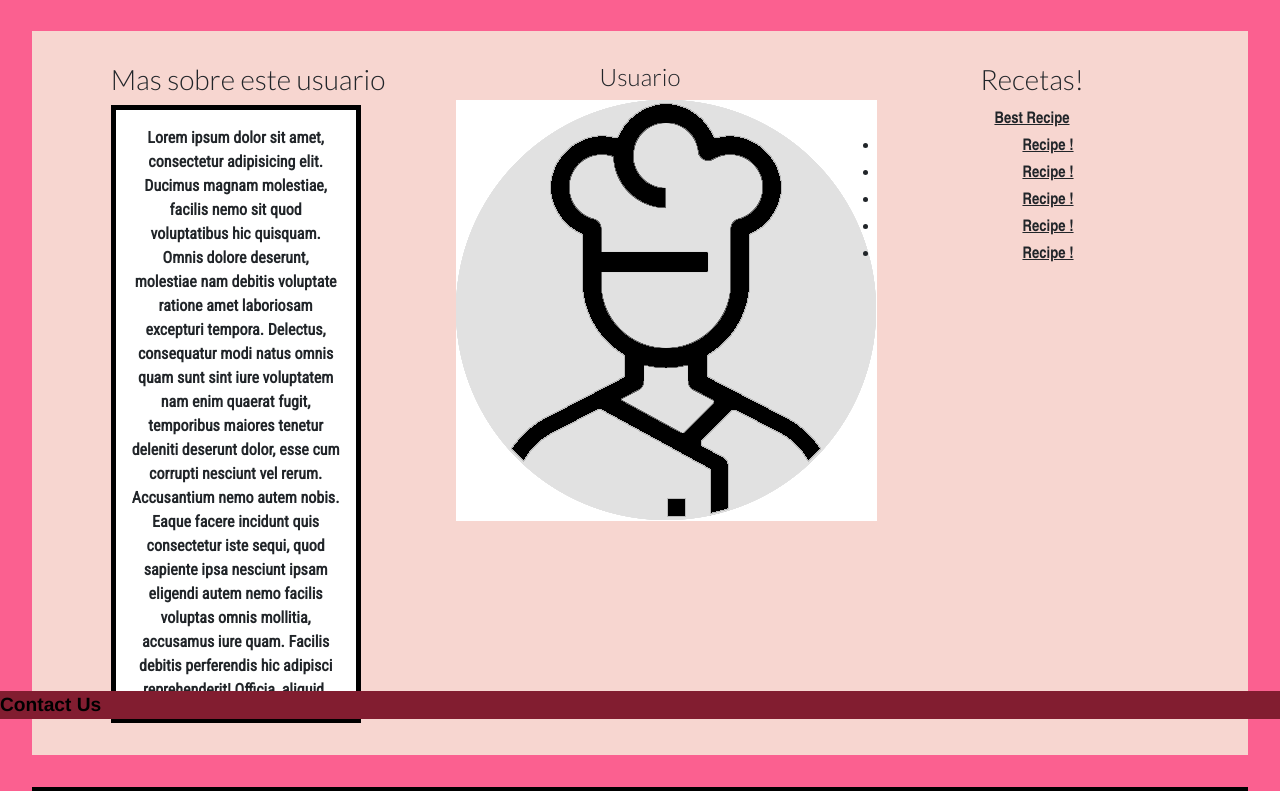
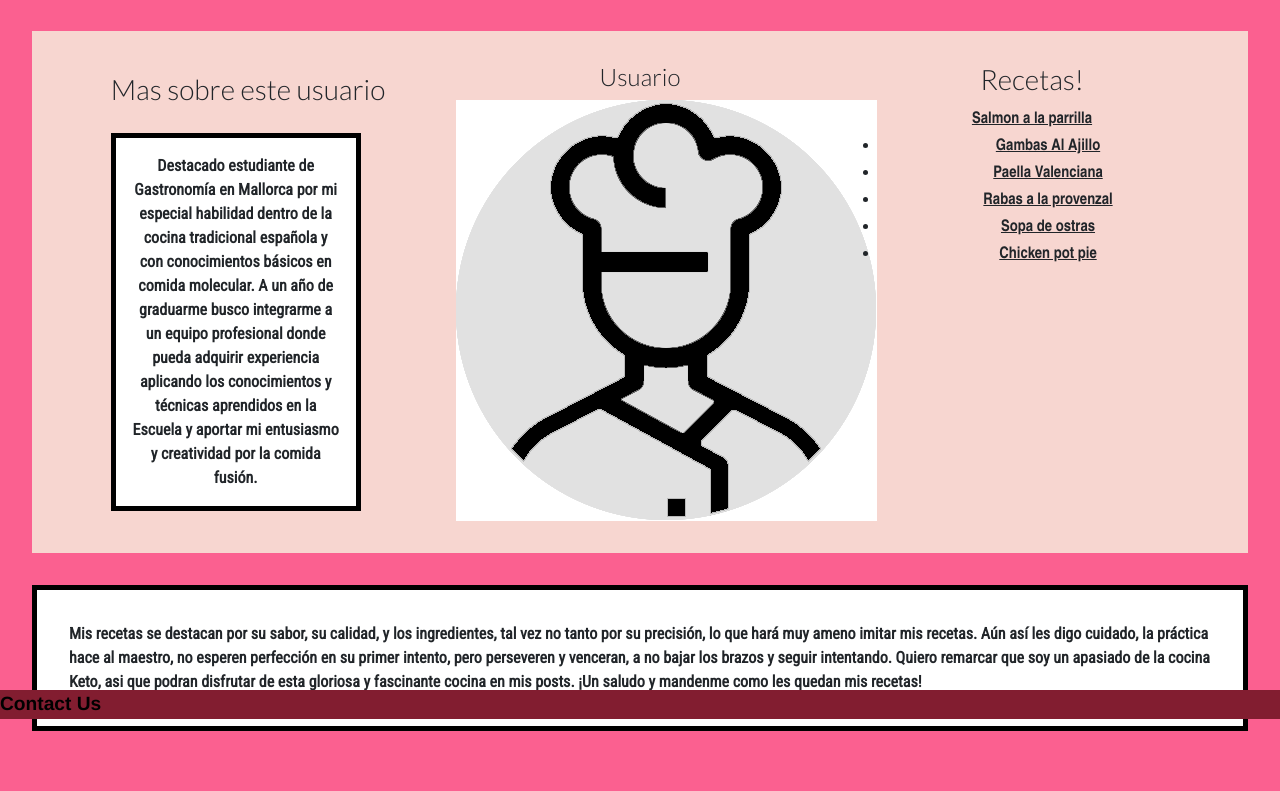
Before and after one commit to Adriano-FER/html-css-design, a website: page User.html in a window 1280 px wide. Shown: the part 81-872 px from the top of the page. Drawn offline with nearby package versions, Linux system fonts and the light colour scheme; a web font is replaced by a local one.

Commit message:
goodbye lorem

```diff
--- a/User.html
+++ b/User.html
@@ -37,9 +37,9 @@
             <div class="col-lg-4 col-md-6 col-sm-12 text-center flexcolwrap">
                 <h3>Mas sobre este usuario</h3>
                 <div class="userdsc">
-                    Lorem ipsum dolor sit amet, consectetur adipisicing elit. Ducimus magnam molestiae, facilis nemo sit quod voluptatibus hic quisquam. Omnis dolore deserunt, molestiae nam debitis voluptate ratione amet laboriosam excepturi tempora.
-                    Delectus, consequatur modi natus omnis quam sunt sint iure voluptatem nam enim quaerat fugit, temporibus maiores tenetur deleniti deserunt dolor, esse cum corrupti nesciunt vel rerum. Accusantium nemo autem nobis.
-                    Eaque facere incidunt quis consectetur iste sequi, quod sapiente ipsa nesciunt ipsam eligendi autem nemo facilis voluptas omnis mollitia, accusamus iure quam. Facilis debitis perferendis hic adipisci reprehenderit! Officia, aliquid.
+                    Destacado estudiante de Gastronomía en Mallorca por mi especial habilidad dentro de la cocina tradicional española y con conocimientos básicos en comida molecular.
+                     A un año de graduarme busco integrarme a un equipo profesional donde pueda adquirir experiencia aplicando los conocimientos y técnicas aprendidos en la Escuela y aportar mi entusiasmo y creatividad por la comida fusión.
+
                 </div>
             </div>
             <div class="col-lg-4 col-md-6 col-sm-12 text-center">
@@ -49,23 +49,22 @@
 
             <div class="col-lg-4 col-md-6 col-sm-12 text-center">
                 <h3>Recetas!</h3>
-                <a class="recipe text-dark" href="Recipes.html">Best Recipe</a>
+                <a class="recipe text-dark" href="Recipes.html">Salmon a la parrilla</a>
                 <ul>
-                    <li><a class="recipe text-dark" href="Recipes.html">Recipe !</a></li>
-                    <li><a class="recipe text-dark" href="Recipes.html">Recipe !</a></li>
-                    <li><a class="recipe text-dark" href="Recipes.html">Recipe !</a></li>
-                    <li><a class="recipe text-dark" href="Recipes.html">Recipe !</a></li>
-                    <li><a class="recipe text-dark" href="Recipes.html">Recipe !</a></li>
+                    <li><a class="recipe text-dark" href="Recipes.html">Gambas Al Ajillo</a></li>
+                    <li><a class="recipe text-dark" href="Recipes.html">Paella Valenciana</a></li>
+                    <li><a class="recipe text-dark" href="Recipes.html">Rabas a la provenzal</a></li>
+                    <li><a class="recipe text-dark" href="Recipes.html">Sopa de ostras</a></li>
+                    <li><a class="recipe text-dark" href="Recipes.html">Chicken pot pie</a></li>
                 </ul>
             </div>
         </div>
         </section>
         <section class="recipedsc">
-            Lorem ipsum dolor sit amet, consectetur adipisicing elit. Ducimus magnam molestiae, facilis nemo sit quod voluptatibus hic quisquam. Omnis dolore deserunt, molestiae nam debitis voluptate ratione amet laboriosam excepturi tempora.
-            Delectus, consequatur modi natus omnis quam sunt sint iure voluptatem nam enim quaerat fugit, temporibus maiores tenetur deleniti deserunt dolor, esse cum corrupti nesciunt vel rerum. Accusantium nemo autem nobis.
-            Eaque facere incidunt quis consectetur iste sequi, quod sapiente ipsa nesciunt ipsam eligendi autem nemo facilis voluptas omnis mollitia, accusamus iure quam. Facilis debitis perferendis hic adipisci reprehenderit! Officia, aliquid.
-            Saepe dolorum doloremque illum culpa hic, ad, temporibus voluptatibus modi consequatur repudiandae excepturi ducimus facere molestias minus voluptas optio earum placeat, maxime vel veniam pariatur aspernatur beatae. Inventore, mollitia reiciendis.
-            Nesciunt nostrum deleniti repellat eum quo iusto earum, accusantium ad quae unde, modi dolorum minus vero sunt et dolorem iste deserunt rem aliquid porro inventore voluptatem amet quod. Sit, distinctio?
+            Mis recetas se destacan por su sabor, su calidad, y los ingredientes, tal vez no tanto por su precisión, lo que hará muy ameno imitar mis recetas.
+            Aún así les digo cuidado, la práctica hace al maestro, no esperen perfección en su primer intento, pero perseveren y venceran, a no bajar los brazos y seguir intentando.
+            Quiero remarcar que soy un apasiado de la cocina Keto, asi que podran disfrutar de esta gloriosa y fascinante cocina en mis posts.
+            ¡Un saludo y mandenme como les quedan mis recetas!
         </section>
         <section class="footer">
             <a class="contact" href="ContactUs.html">Contact Us</a>
--- a/scss/style.scss
+++ b/scss/style.scss
@@ -6,7 +6,9 @@ $fondos:(
 $bgpink: map-get($fondos, bgpink);
 $alternativepink: map-get($fondos, alternativepink);
 $bground:rosadosalmon;
-
+ul{
+    list-style: none;
+}
 body{
     @if ($bground == rosadosalmon) {
         background-color: #FB6090;
```
Also changed, not shown: Recipes.html (+6 -5 lines), This_Is_Fine.png (deleted).
